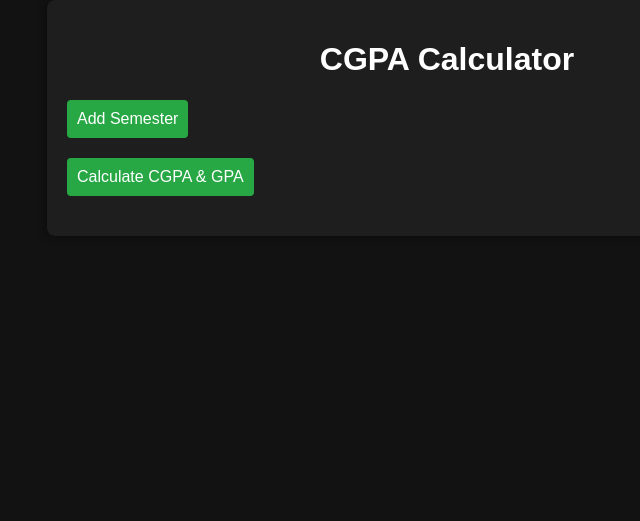
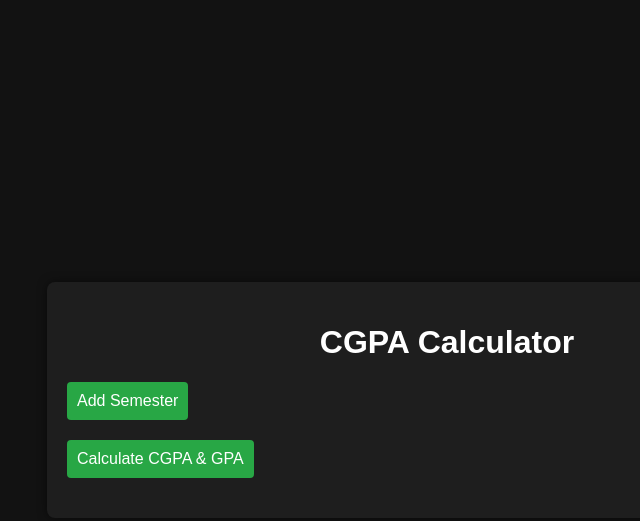
Before and after one commit to nzvMatrix/CGPA-Calculator, a plain HTML site: page index.html in a window 1280 px wide. Shown: the whole page, without its empty margins (193-833 px from the left). Drawn offline with Linux system fonts and the light colour scheme.

Commit message:
CGPA Calculator

```diff
--- a/script.js
+++ b/script.js
@@ -38,6 +38,8 @@ function addSemester() {
   `;
 
   semestersContainer.appendChild(semesterDiv);
+
+  document.body.style.alignItems = 'flex-start';
 }
 
 // Function to add a new subject within a semester
@@ -72,6 +74,8 @@ function addSubject(button) {
   `;
 
   subjectsContainer.appendChild(subjectDiv);
+
+  document.body.style.alignItems = 'flex-start';
 }
 
 // Function to remove a semester
@@ -148,3 +152,8 @@ function calculateResults() {
     <p>CGPA: ${cgpa.toFixed(2)}</p>
   `;
 }
+
+document.getElementById('addSemesterBtn').addEventListener('click', function()
+{
+  addSemester();
+});
--- a/styles.css
+++ b/styles.css
@@ -1,19 +1,19 @@
-/* Ensure the body and html can expand beyond the viewport height */
 body, html {
   font-family: Arial, sans-serif;
   background-color: #121212;
   color: #e0e0e0;
   margin: 0;
   padding: 0;
-  min-height: 100%; /* Allow body and html to grow with content */
+  min-height: 100%;
+  overflow-x: hidden;
 }
 
 body {
   display: flex;
   justify-content: center;
-  align-items: flex-start; /* Align content to the top of the page */
-  min-height: 100vh; /* Ensure the body can expand beyond the viewport height */
-  overflow-x: hidden; /* Prevent horizontal scrolling */
+  align-items: center; /* Center content initially */
+  min-height: 100vh;
+  transition: all 0.5s ease; /* Smooth transition for layout changes */
 }
 
 .container {
@@ -23,7 +23,8 @@ body {
   box-shadow: 0 0 10px rgba(0, 0, 0, 0.5);
   width: 100%;
   max-width: 800px;
-  box-sizing: border-box; /* Include padding and border in the element's total width and height */
+  box-sizing: border-box;
+  transition: all 0.5s ease; /* Smooth transition for layout changes */
 }
 
 h1 {
```
